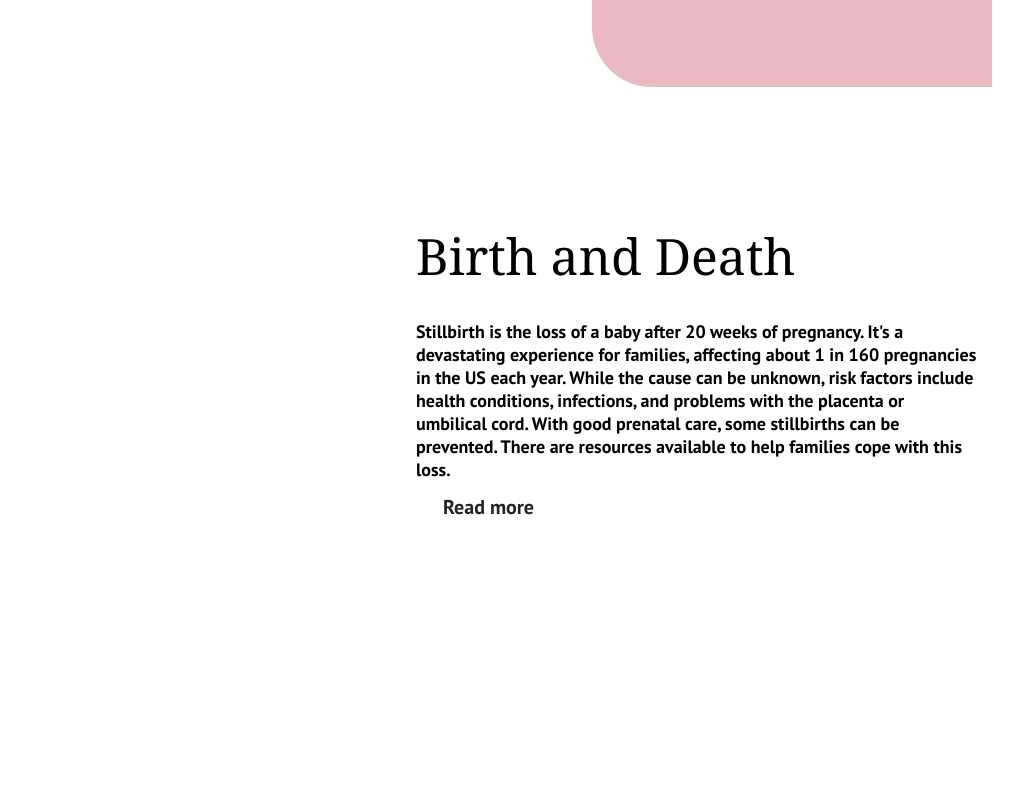
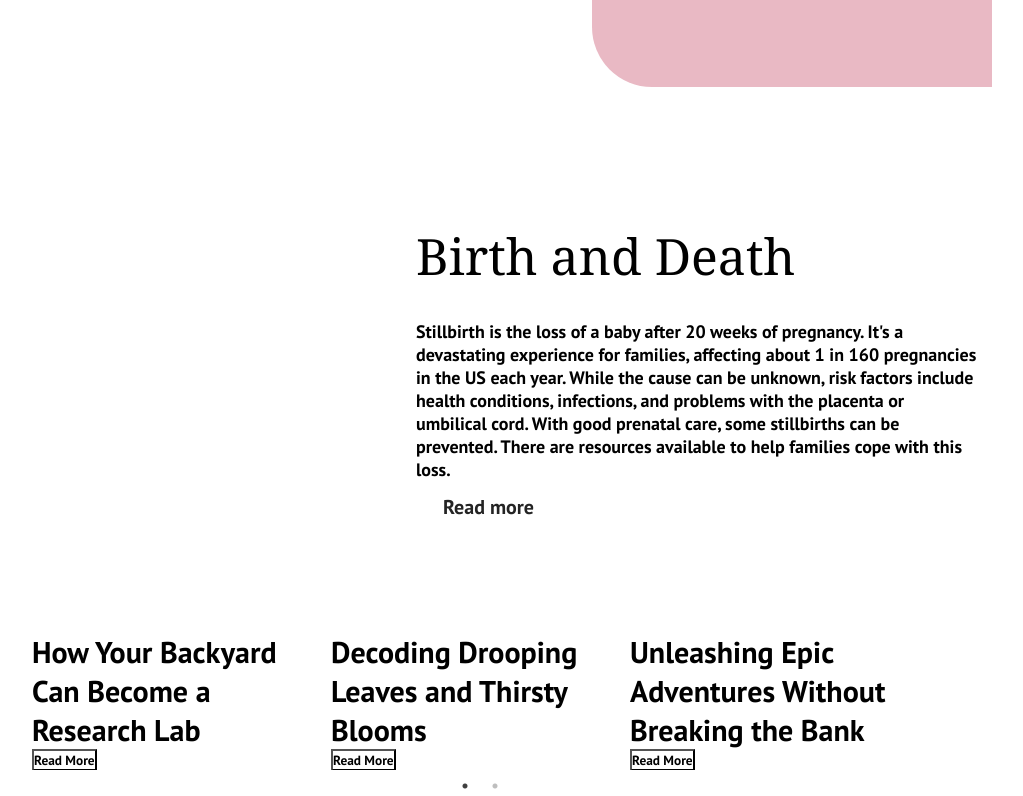
Before and after one commit to andyk2000/D-instinct, a React (Create React App) app: page / in a window 1280 px wide. Shown: the part 668-1464 px from the top of the page, without its empty margins (160-1183 px from the left). Before the commit the page ends 1280 px from the top, so only its background shows below. Built offline with nearby package versions, Linux system fonts and the light colour scheme.

Commit message:
carousel update

```diff
--- a/src/components/CarouselPromo.css
+++ b/src/components/CarouselPromo.css
@@ -0,0 +1,39 @@
+.carousel {
+    margin-left: 15%;
+    margin-right: 15%;
+    background: rgb(44, 44, 44);
+}
+
+.cards-container {
+    margin-top: 20px;
+
+}
+
+.card {
+    width: 20%;
+    height: 35%;
+    margin-right: 50px;
+    background: #39533C;
+}
+
+.card-img {
+    display: none;
+}
+
+.card-text {
+    font-family: 'Times New Roman', Times, serif;
+}
+
+.card-title {
+    font-size: 30px;
+    font-weight: 300;
+    align-self: center;
+}
+
+.card-summary {
+    display: none;
+}
+
+.card-button {
+
+}
--- a/src/components/CarouselPromo.js
+++ b/src/components/CarouselPromo.js
@@ -1,24 +1,37 @@
 import React from 'react';
-
+import Slider from 'react-slick';
+import './CarouselPromo.css';
+import "slick-carousel/slick/slick.css";
+import "slick-carousel/slick/slick-theme.css";
 
 
 function CarouselPromo() {
+
+  const settings = {
+    dots: true,
+    infinite: true,
+    speed: 500,
+    slidesToShow: 3,
+    slidesToScroll: 3
+  };
+
   return (
     <div className='carousel'>
-      <div className=''>
-        {data.map((d) => (
-          <div>
-            <div>
-              <img src={d.img} alt=""/>
+      <div className='cards-container'>
+        <Slider {...settings}>
+          {data.map((d) => (
+            <div key={d.name} className='card'>
+              <div className='card-img'>
+                <img src={d.img} alt=""/>
+              </div>
+              <div className='card-text'>
+                <p className='card-title'>{d.name}</p>
+                <p className='card-summary'>{d.summary}</p>
+                <button className='card-button'>Read More</button>
+              </div>
             </div>
-
-            <div>
-              <p>{d.name}</p>
-              <p>{d.summary}</p>
-              <button>Read More</button>
-            </div>
-          </div>
-        ))}
+          ))}
+        </Slider>
       </div>
     </div>
   )
@@ -57,4 +70,4 @@ const data = [
   },
 ]
 
-export default CarouselPromo
+export default CarouselPromo;
--- a/src/pages/client/Home.js
+++ b/src/pages/client/Home.js
@@ -3,12 +3,14 @@ import { Button } from '../../components/Button';
 import Board from '../../components/Board';
 import './Home.css';
 import Promo from '../../components/Promo';
+import CarouselPromo from '../../components/CarouselPromo';
 
 function Home() {
   return (
     <div className='content'>
       <Board />
       <Promo />
+      <CarouselPromo />
     </div>
   )
 }
```
